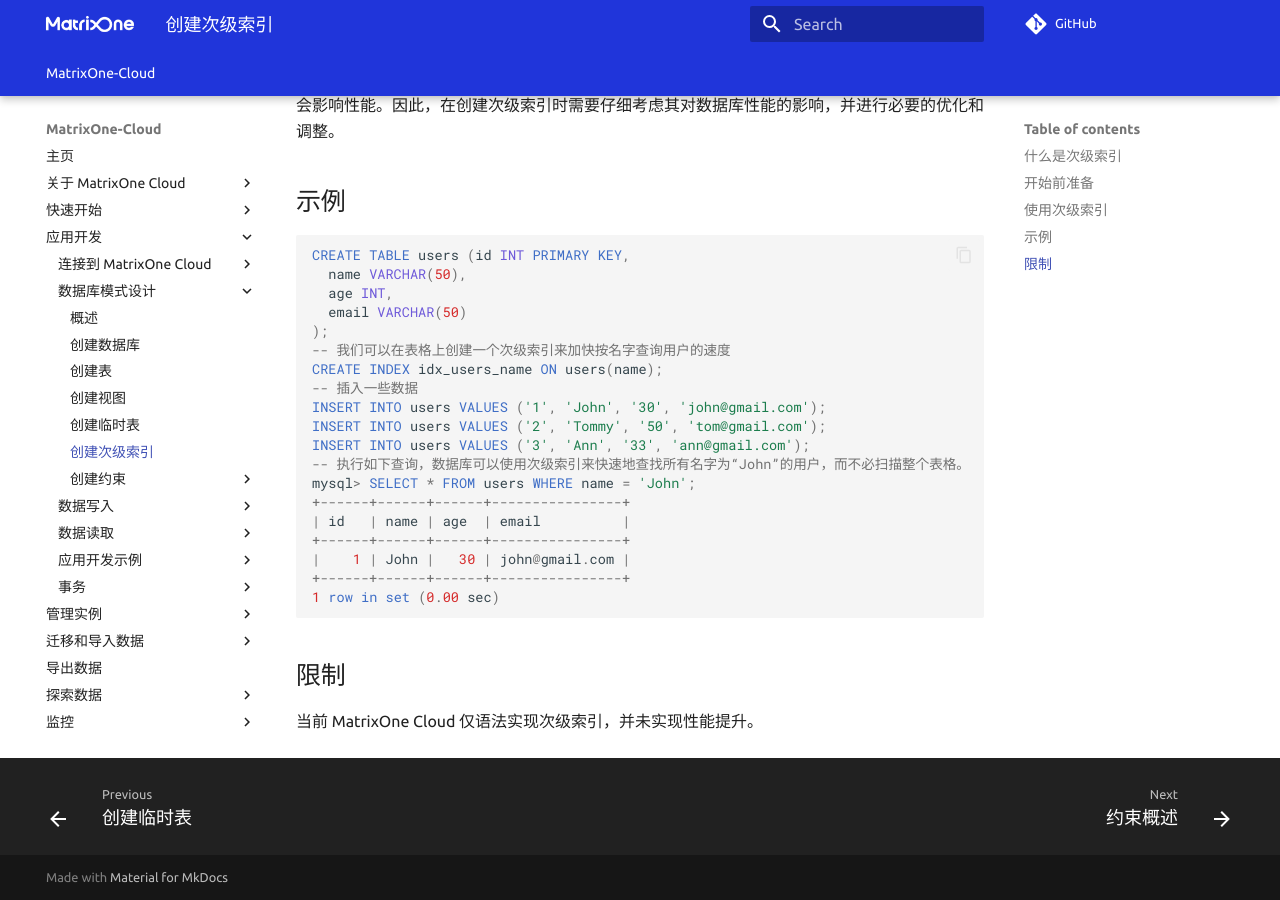
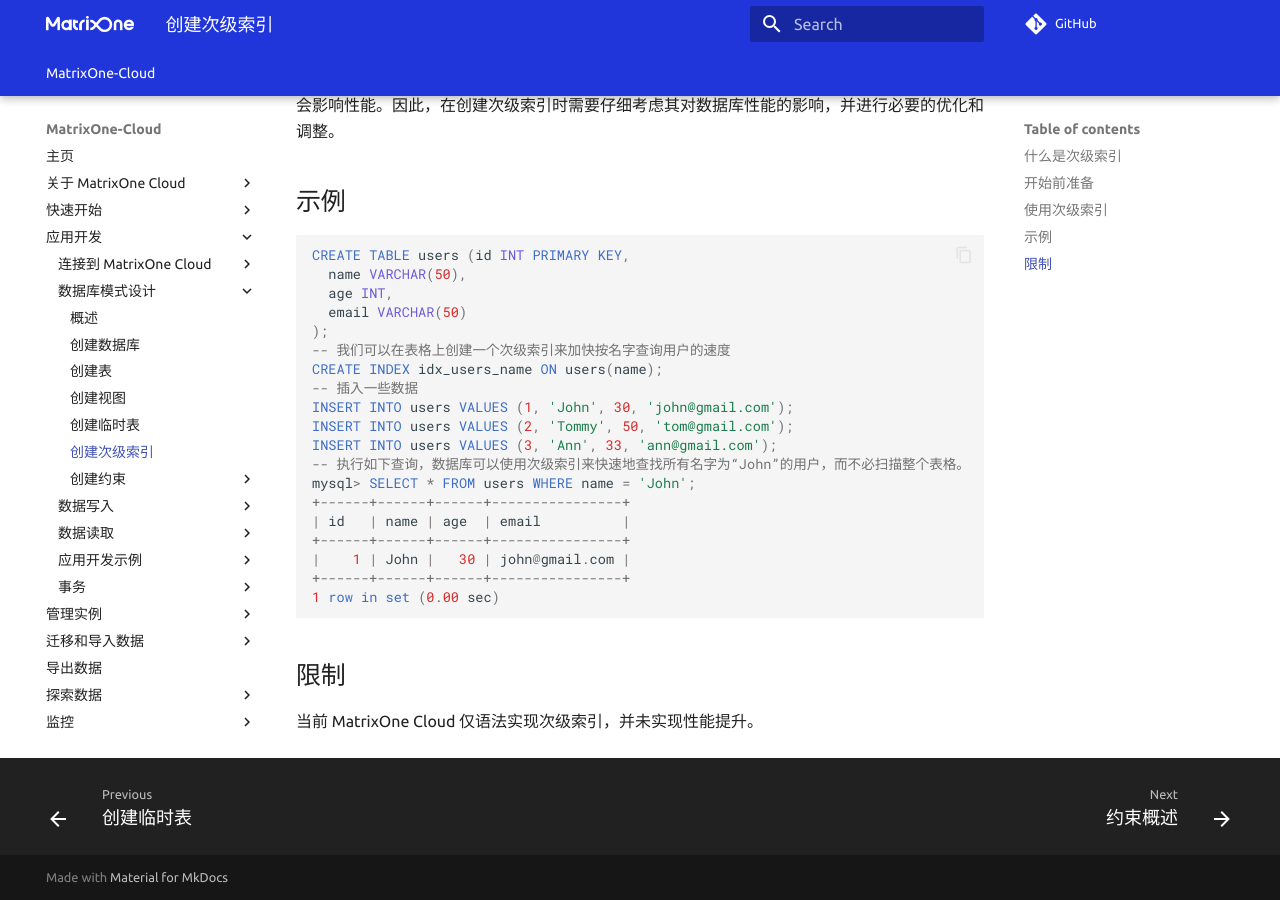
Before and after one commit to yangj1211/moc-docs, an MkDocs documentation site: the page built from docs/MatrixOne-Cloud/App-Develop/schema-design/create-secondary-index.md, in a window 1280 px wide and 900 px high, scrolled down 1102 px. Built offline with MkDocs 1.6.1 and Material for MkDocs 9.7.7, drawn with Linux system fonts in a browser that asks for light colours; comment, search, counter and statistics services are not loaded; the version menu is left out.

```diff
--- a/docs/MatrixOne-Cloud/App-Develop/schema-design/create-secondary-index.md
+++ b/docs/MatrixOne-Cloud/App-Develop/schema-design/create-secondary-index.md
@@ -48,9 +48,9 @@ CREATE TABLE users (id INT PRIMARY KEY,
 -- 我们可以在表格上创建一个次级索引来加快按名字查询用户的速度
 CREATE INDEX idx_users_name ON users(name);
 -- 插入一些数据
-INSERT INTO users VALUES ('1', 'John', '30', 'john@gmail.com');
-INSERT INTO users VALUES ('2', 'Tommy', '50', 'tom@gmail.com');
-INSERT INTO users VALUES ('3', 'Ann', '33', 'ann@gmail.com');
+INSERT INTO users VALUES (1, 'John', 30, 'john@gmail.com');
+INSERT INTO users VALUES (2, 'Tommy', 50, 'tom@gmail.com');
+INSERT INTO users VALUES (3, 'Ann', 33, 'ann@gmail.com');
 -- 执行如下查询，数据库可以使用次级索引来快速地查找所有名字为“John”的用户，而不必扫描整个表格。
 mysql> SELECT * FROM users WHERE name = 'John';
 +------+------+------+----------------+
```
